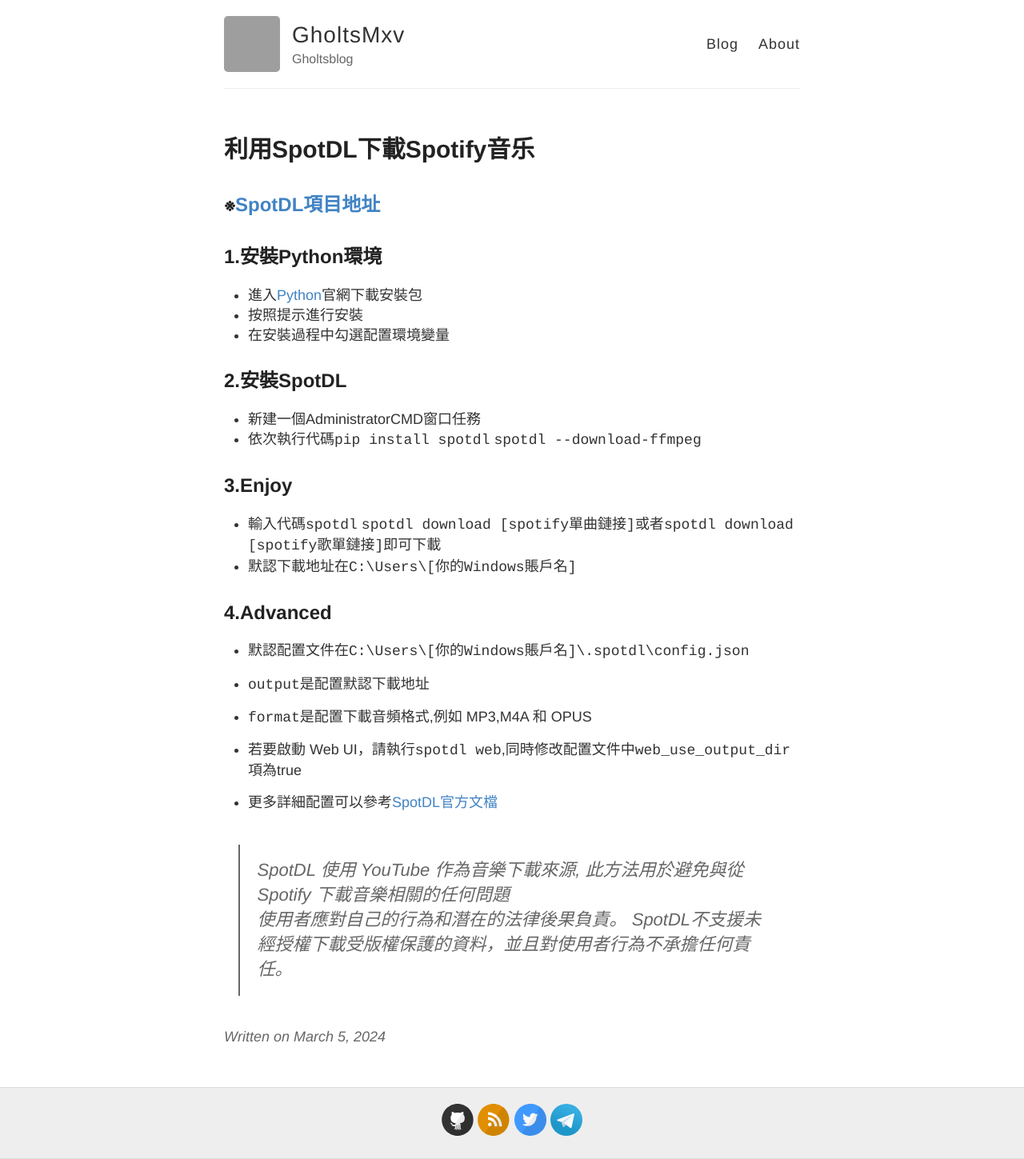
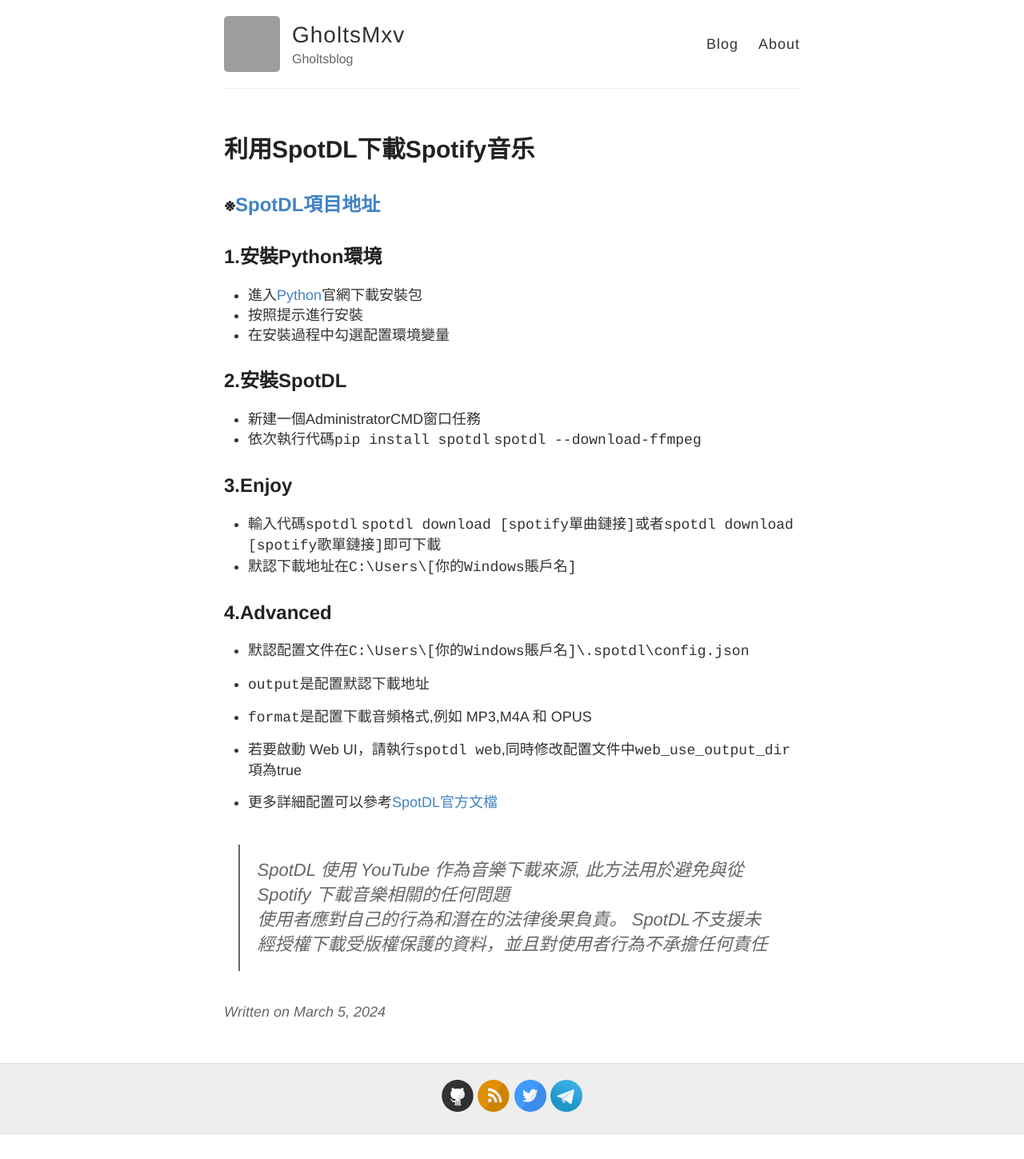
Before and after one commit to GholtsMxv/archiveblogg, a Jekyll site: the page built from _posts/2024-03-05-Download music for free on Spotify.md, in a window 1280 px wide. Shown: the whole page at 80% size. Built offline with Jekyll 4.4.1, drawn with Linux system fonts in a browser that asks for light colours; comment, search, counter and statistics services are not loaded; after the commit the page ends 1418 px from its top, so only the background shows below that; grey boxes are pictures that could not be loaded.

```diff
--- a/_posts/2024-03-05-Download music for free on Spotify.md
+++ b/_posts/2024-03-05-Download music for free on Spotify.md
@@ -34,4 +34,4 @@ title: 利用SpotDL下載Spotify音乐
 - 更多詳細配置可以參考[SpotDL官方文檔](https://github.com/spotDL/spotify-downloader/blob/master/docs/usage.md)
 
 >SpotDL 使用 YouTube 作為音樂下載來源, 此方法用於避免與從 Spotify 下載音樂相關的任何問題
->使用者應對自己的行為和潛在的法律後果負責。 SpotDL不支援未經授權下載受版權保護的資料，並且對使用者行為不承擔任何責任。
+>使用者應對自己的行為和潛在的法律後果負責。 SpotDL不支援未經授權下載受版權保護的資料，並且對使用者行為不承擔任何責任
```
